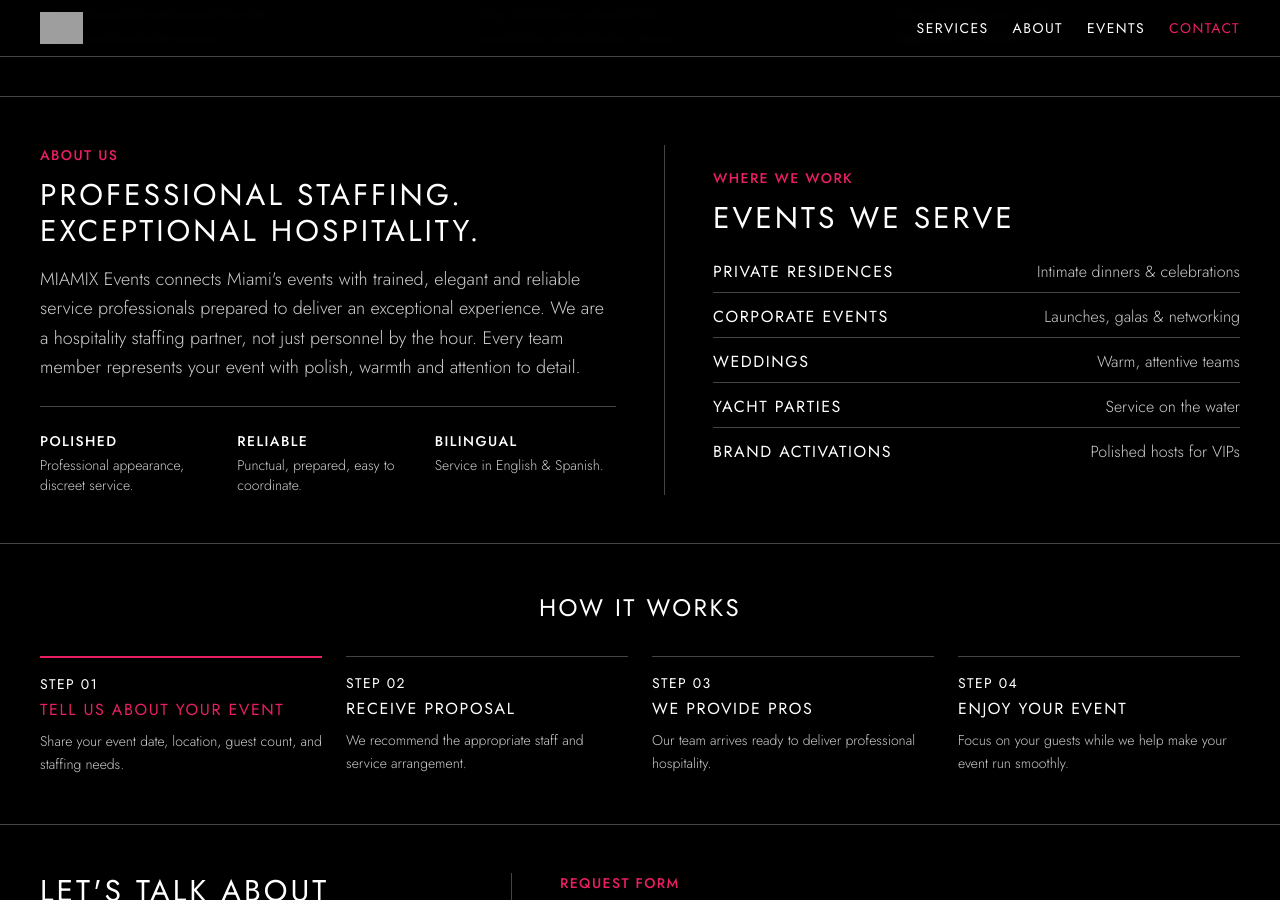
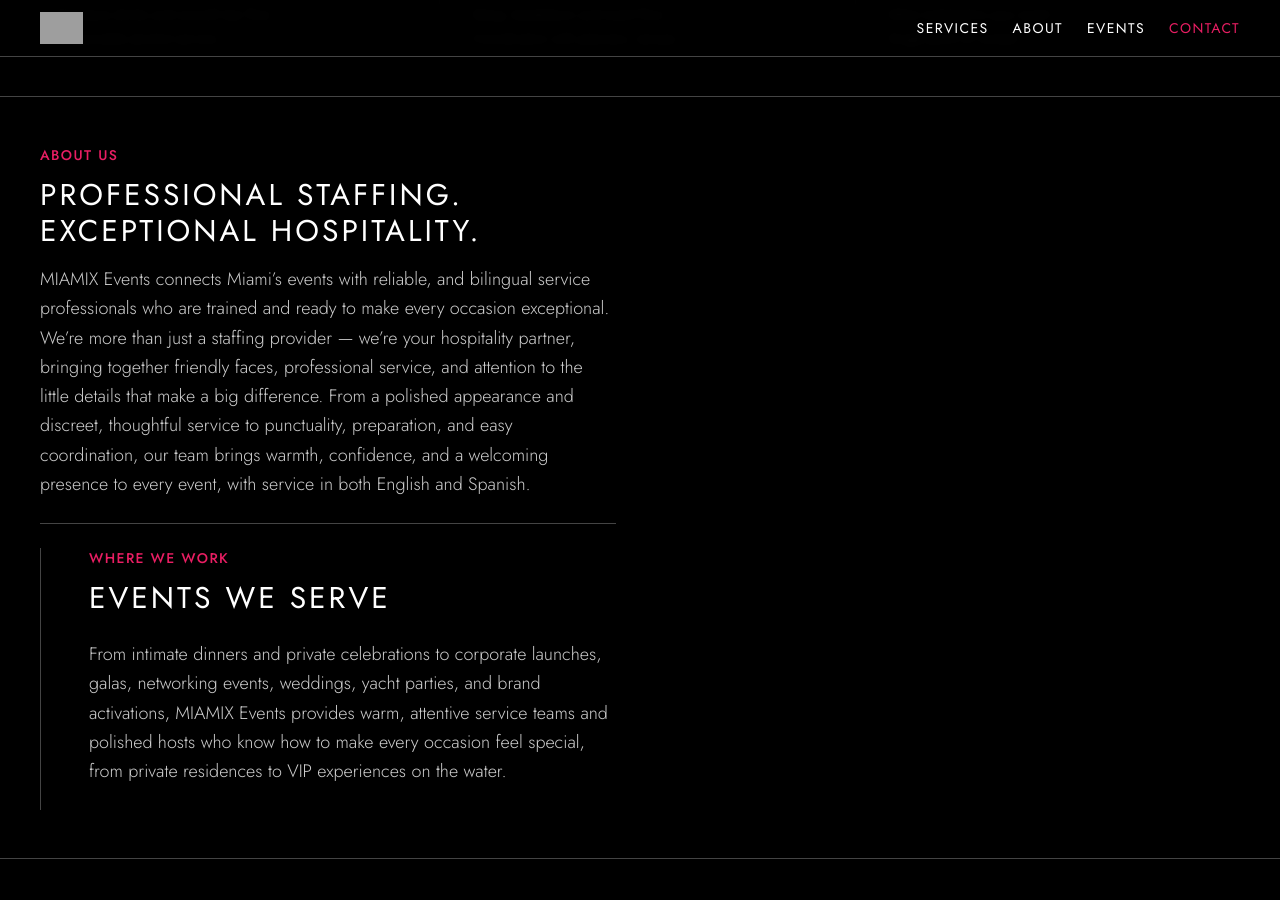
Before and after one commit to MIAMIX-io/MIAMIX.VIP-Site, a Jekyll site: the page events.html, which Jekyll copies as it is, in a window 1280 px wide and 900 px high, scrolled down 856 px. Built offline with Jekyll 4.4.1, drawn with Linux system fonts in a browser that asks for light colours; nearby versions of some CDN libraries; grey boxes are pictures that could not be loaded.

Commit message:
Update events.html

```diff
--- a/events.html
+++ b/events.html
@@ -124,9 +124,6 @@
             <a href="#request" class="bg-brand-magenta text-white border border-brand-magenta px-8 py-3 text-sm uppercase tracking-widest font-medium hover:bg-black hover:text-brand-magenta transition-colors text-center">
                 Request Staff
             </a>
-            <a href="#services" class="border border-white text-white px-8 py-3 text-sm uppercase tracking-widest font-medium hover:border-brand-magenta hover:text-brand-magenta transition-colors text-center">
-                Our Services
-            </a>
         </div>
     </section>
 
@@ -209,49 +206,17 @@
             <p class="text-brand-magenta font-medium tracking-widest uppercase text-sm mb-3">About Us</p>
             <h2 class="text-3xl font-normal uppercase tracking-widest mb-4">Professional Staffing.<br>Exceptional Hospitality.</h2>
             <p class="text-brand-secondary leading-relaxed mb-6">
-                MIAMIX Events connects Miami's events with trained, elegant and reliable service professionals prepared to deliver an exceptional experience. We are a hospitality staffing partner, not just personnel by the hour. Every team member represents your event with polish, warmth and attention to detail.
+                MIAMIX Events connects Miami’s events with reliable, and bilingual service professionals who are trained and ready to make every occasion exceptional. We’re more than just a staffing provider — we’re your hospitality partner, bringing together friendly faces, professional service, and attention to the little details that make a big difference. From a polished appearance and discreet, thoughtful service to punctuality, preparation, and easy coordination, our team brings warmth, confidence, and a welcoming presence to every event, with service in both English and Spanish.
             </p>
             <div class="grid grid-cols-1 sm:grid-cols-3 gap-4 pt-6 border-t border-brand-border">
-                <div>
-                    <h4 class="font-medium uppercase tracking-widest text-sm mb-1 text-white">Polished</h4>
-                    <p class="text-brand-secondary text-sm">Professional appearance, discreet service.</p>
-                </div>
-                <div>
-                    <h4 class="font-medium uppercase tracking-widest text-sm mb-1 text-white">Reliable</h4>
-                    <p class="text-brand-secondary text-sm">Punctual, prepared, easy to coordinate.</p>
-                </div>
-                <div>
-                    <h4 class="font-medium uppercase tracking-widest text-sm mb-1 text-white">Bilingual</h4>
-                    <p class="text-brand-secondary text-sm">Service in English & Spanish.</p>
-                </div>
-            </div>
         </div>
 
         <div id="events" class="lg:border-l lg:border-brand-border lg:pl-12 flex flex-col justify-center">
             <p class="text-brand-magenta font-medium tracking-widest uppercase text-sm mb-3">Where we work</p>
             <h2 class="text-3xl font-normal uppercase tracking-widest mb-6">Events We Serve</h2>
-            <ul class="flex flex-col gap-3 text-base">
-                <li class="border-b border-brand-border pb-2 flex flex-col sm:flex-row sm:justify-between">
-                    <span class="uppercase tracking-widest font-normal">Private residences</span>
-                    <span class="text-brand-secondary">Intimate dinners & celebrations</span>
-                </li>
-                <li class="border-b border-brand-border pb-2 flex flex-col sm:flex-row sm:justify-between">
-                    <span class="uppercase tracking-widest font-normal">Corporate events</span>
-                    <span class="text-brand-secondary">Launches, galas & networking</span>
-                </li>
-                <li class="border-b border-brand-border pb-2 flex flex-col sm:flex-row sm:justify-between">
-                    <span class="uppercase tracking-widest font-normal">Weddings</span>
-                    <span class="text-brand-secondary">Warm, attentive teams</span>
-                </li>
-                <li class="border-b border-brand-border pb-2 flex flex-col sm:flex-row sm:justify-between">
-                    <span class="uppercase tracking-widest font-normal">Yacht parties</span>
-                    <span class="text-brand-secondary">Service on the water</span>
-                </li>
-                <li class="pb-2 flex flex-col sm:flex-row sm:justify-between">
-                    <span class="uppercase tracking-widest font-normal">Brand activations</span>
-                    <span class="text-brand-secondary">Polished hosts for VIPs</span>
-                </li>
-            </ul>
+            <p class="text-brand-secondary leading-relaxed mb-6">
+                From intimate dinners and private celebrations to corporate launches, galas, networking events, weddings, yacht parties, and brand activations, MIAMIX Events provides warm, attentive service teams and polished hosts who know how to make every occasion feel special, from private residences to VIP experiences on the water.
+            </p>
         </div>
     </section>
 
```
